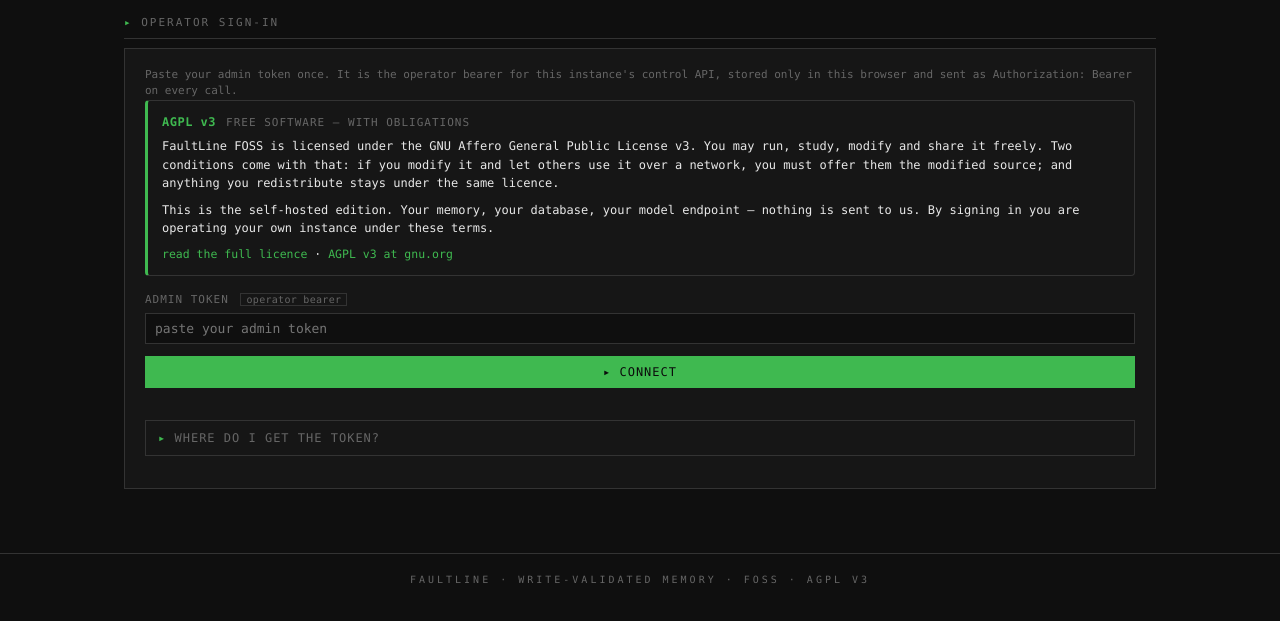
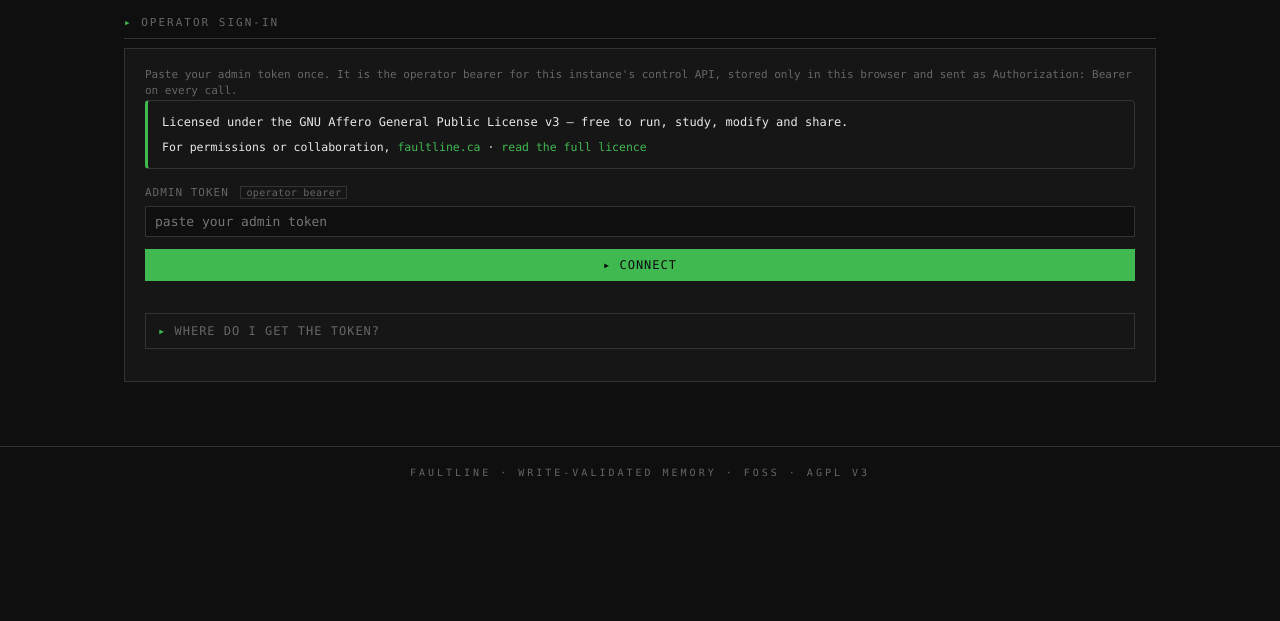
Before and after one commit to tkalevra/FaultLine, a browser extension: page webui/index.html in a window 1280 px wide. Shown: the part 117-738 px from the top of the page. Drawn offline with Linux system fonts and the light colour scheme.

Commit message:
i18n(webui): the licence notice says what the owner asked for, plainly
Owner: "I literally meant just to put the license in plain english on the front, to say ie.
Licenced under blah, for permission or collaboration please contact <faultline.ca link> or read
the full license <here>".

I wrote two paragraphs explaining the AGPL §13 network clause and same-licence redistribution
instead. That short version only ever existed as a hot-patch on the eval container and never
reached a commit, so what shipped was the long explainer — rendering correctly (its missing keys
were fixed in 53c1988c) but saying the wrong thing.

Six keys (lic.badge/sub/body/scope/full/gnu) replaced by three (lic.line/contact/full), applied
across en/it/es together so the key SET stays identical on every branch — the convention this
file's own header sets out. The licence NAME stays verbatim in all three: it is a proper noun.

```diff
--- a/webui/index.html
+++ b/webui/index.html
@@ -57,23 +57,12 @@
       stored only in this browser and sent as <code>Authorization: Bearer</code> on every call.
     </p>
     <div class="lic-box">
-      <div class="lic-head"><span data-i18n="lic.badge">AGPL v3</span>
-        <span class="lic-sub" data-i18n="lic.sub">free software — with obligations</span></div>
-      <p class="lic-body" data-i18n="lic.body">
-        FaultLine FOSS is licensed under the GNU Affero General Public License v3.
-        You may run, study, modify and share it freely. Two conditions come with that:
-        if you modify it and let others use it over a network, you must offer them the
-        modified source; and anything you redistribute stays under the same licence.
-      </p>
-      <p class="lic-body" data-i18n="lic.scope">
-        This is the self-hosted edition. Your memory, your database, your model endpoint —
-        nothing is sent to us. By signing in you are operating your own instance under
-        these terms.
-      </p>
+      <p class="lic-body" data-i18n="lic.line">Licensed under the GNU Affero General Public
+        License v3 — free to run, study, modify and share.</p>
       <p class="lic-links">
-        <a href="./LICENSE" data-i18n="lic.full">read the full licence</a> ·
-        <a href="https://www.gnu.org/licenses/agpl-3.0.html" target="_blank" rel="noopener"
-           data-i18n="lic.gnu">AGPL v3 at gnu.org</a>
+        <span data-i18n="lic.contact">For permissions or collaboration,</span>
+        <a href="https://faultline.ca" target="_blank" rel="noopener">faultline.ca</a> ·
+        <a href="./LICENSE" data-i18n="lic.full">read the full licence</a>
       </p>
     </div>
     <div class="field">
--- a/webui/strings.js
+++ b/webui/strings.js
@@ -14,6 +14,9 @@
   'use strict';
 
   var STRINGS = {
+    "lic.line": "Licensed under the GNU Affero General Public License v3 \u2014 free to run, study, modify and share.",
+    "lic.contact": "For permissions or collaboration,",
+    "lic.full": "read the full licence",
     "sb.scope.signedout": "not signed in",
     "sb.scope.signedin":  "operator",
     "sb.instance": "instance",
@@ -122,13 +125,6 @@
     "reveal.mcpkey.title": "New MCP key — shown once",
     "reveal.mcpkey.warn": "Store this now. It will not be shown again. The old key stops working immediately.",
 
-    "lic.badge": "AGPL v3",
-    "lic.sub": "free software — with obligations",
-    "lic.body": "FaultLine FOSS is licensed under the GNU Affero General Public License v3. You may run, study, modify and share it freely. Two conditions come with that: if you modify it and let others use it over a network, you must offer them the modified source; and anything you redistribute stays under the same licence.",
-    "lic.scope": "This is the self-hosted edition. Your memory, your database, your model endpoint — nothing is sent to us. By signing in you are operating your own instance under these terms.",
-    "lic.full": "read the full licence",
-    "lic.gnu": "AGPL v3 at gnu.org",
-
     "tour.welcome": "Welcome",
     "tour.firstrun": "New here? Take a 30-second tour of the control plane.",
     "tour.dismiss": "later",
```
